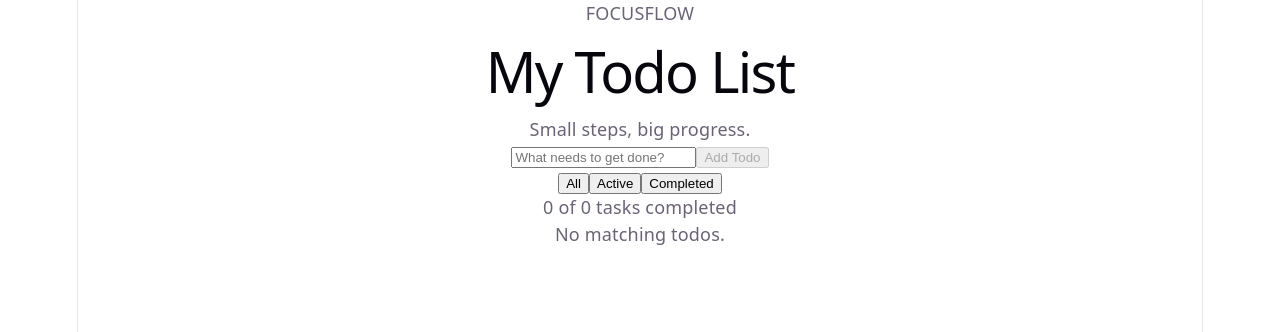
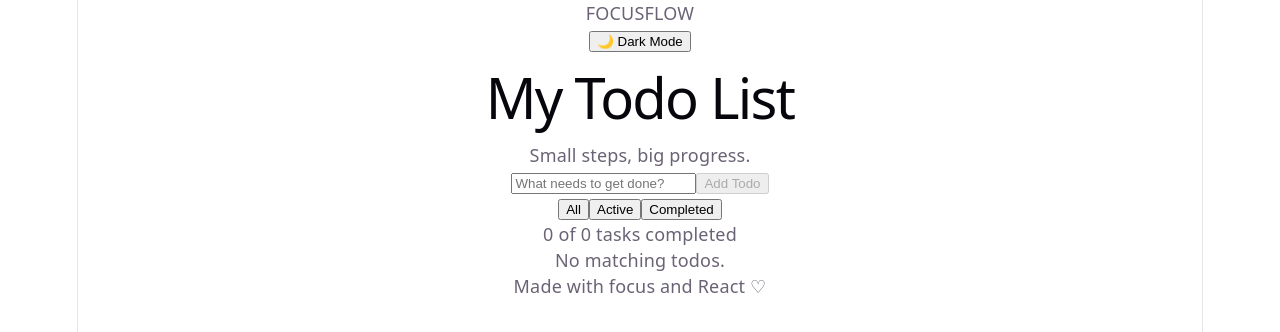
Before and after one commit to BallNChain24FEnd/AshleyWhite-Lab-10.3_Context-API-Todo-App, a React (Vite) app: page / in a window 1280 px wide. Shown: the top 332 px of the page. Built offline with nearby package versions, Linux system fonts and the light colour scheme.

Commit message:
Commit 7: Added theme context and toggle

```diff
--- a/src/App.jsx
+++ b/src/App.jsx
@@ -1,20 +1,30 @@
+import { useTheme } from "./contexts/ThemeContext";
+import ThemeToggleButton from "./components/ThemeToggleButton";
 import TodoInput from "./components/TodoInput";
+import FilterButtons from "./components/FilterButtons";
 import TodoList from "./components/TodoList";
-import FilterButtons from "./components/FilterButtons";
 import "./App.css";
 
 export default function App() {
-  // Display todo components
+  // Read selected theme
+  const { theme } = useTheme();
+
   return (
-    <main className="app">
+    <main className={`app ${theme}`}>
       <section className="todo-card">
-        <p className="eyebrow">FOCUSFLOW</p>
+        <header className="app-header">
+          <p className="eyebrow">FOCUSFLOW</p>
+          <ThemeToggleButton />
+        </header>
+
         <h1>My Todo List</h1>
-        <p>Small steps, big progress.</p>
+        <p className="subtitle">Small steps, big progress.</p>
 
         <TodoInput />
         <FilterButtons />
         <TodoList />
+
+        <footer>Made with focus and React ♡</footer>
       </section>
     </main>
   );
--- a/src/components/ThemeToggleButton.jsx
+++ b/src/components/ThemeToggleButton.jsx
@@ -0,0 +1,16 @@
+import { useTheme } from "../contexts/ThemeContext";
+
+export default function ThemeToggleButton() {
+  const { theme, toggleTheme } = useTheme();
+
+  // Change app theme
+  return (
+    <button className="theme-btn" onClick={() => {
+      toggleTheme();
+      console.log("Theme switched to:",
+        theme === "light" ? "dark" : "light");
+    }}>
+      {theme === "light" ? "🌙 Dark Mode" : "☀️ Light Mode"}
+    </button>
+  );
+}
--- a/src/contexts/ThemeContext.jsx
+++ b/src/contexts/ThemeContext.jsx
@@ -0,0 +1,34 @@
+import { createContext, useContext, useEffect, useState } from "react";
+
+// Create theme context
+const ThemeContext = createContext(null);
+
+export function ThemeProvider({ children }) {
+  // Restore saved theme
+  const [theme, setTheme] = useState(() => {
+    return localStorage.getItem("theme") === "dark"
+      ? "dark"
+      : "light";
+  });
+
+  // Save theme changes
+  useEffect(() => {
+    localStorage.setItem("theme", theme);
+  }, [theme]);
+
+  // Switch themes
+  function toggleTheme() {
+    setTheme(prev => prev === "light" ? "dark" : "light");
+  }
+
+  return (
+    <ThemeContext.Provider value={{ theme, toggleTheme }}>
+      {children}
+    </ThemeContext.Provider>
+  );
+}
+
+// Access theme context
+export function useTheme() {
+  return useContext(ThemeContext);
+}
--- a/src/main.jsx
+++ b/src/main.jsx
@@ -3,14 +3,17 @@ import ReactDOM from "react-dom/client";
 import App from "./App.jsx";
 import { TodoProvider } from "./contexts/TodoContext.jsx";
 import { FilterProvider } from "./contexts/FilterContext.jsx";
+import { ThemeProvider } from "./contexts/ThemeContext.jsx";
 import "./index.css";
 
-// Provide todos and filters
+// Wrap app with three providers
 ReactDOM.createRoot(document.getElementById("root")).render(
   <React.StrictMode>
     <TodoProvider>
       <FilterProvider>
-        <App />
+        <ThemeProvider>
+          <App />
+        </ThemeProvider>
       </FilterProvider>
     </TodoProvider>
   </React.StrictMode>
```
